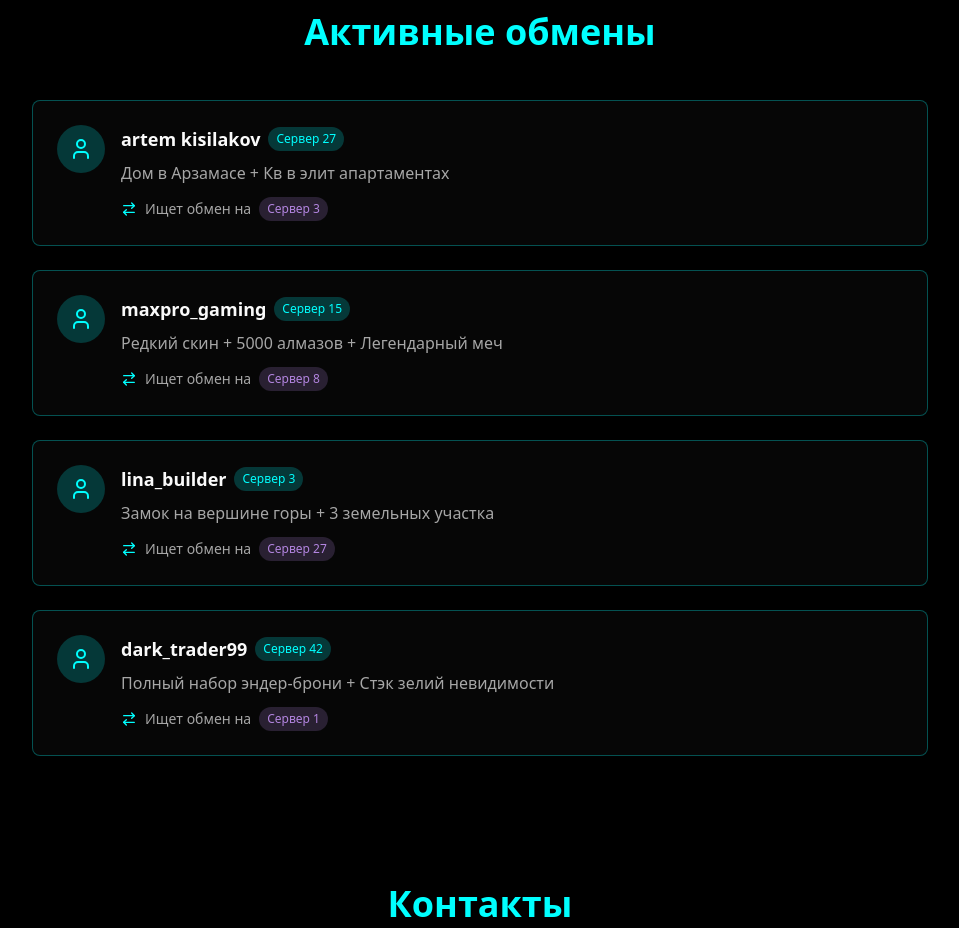
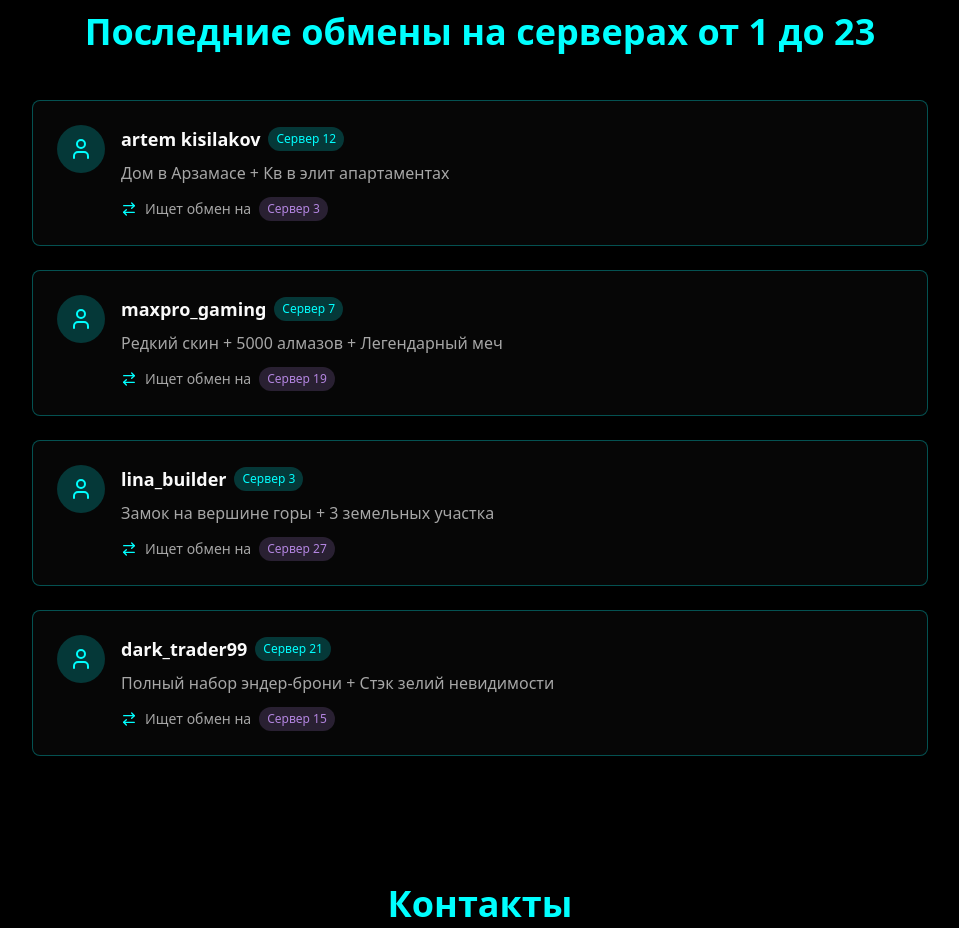
Before and after one commit to pr-poehali-dev/yura-site-kpi-sale-mobile, a React (Vite) app: page / in a window 1280 px wide. Shown: the part 360-1288 px from the top of the page, without its empty margins (160-1119 px from the left). Built offline with nearby package versions, Linux system fonts and the light colour scheme.

Commit message:
Обновление серверов 1-23

```diff
--- a/src/pages/Index.tsx
+++ b/src/pages/Index.tsx
@@ -26,7 +26,7 @@ const Index = () => {
       </div>
 
       <div className="container mx-auto px-4 py-16">
-        <h2 className="text-4xl font-bold text-center mb-12 text-primary">Активные обмены</h2>
+        <h2 className="text-4xl font-bold text-center mb-12 text-primary">Последние обмены на серверах от 1 до 23</h2>
         <div className="max-w-4xl mx-auto">
           <div className="grid md:grid-cols-1 gap-6">
             <Card className="bg-card/50 backdrop-blur-sm p-6 border-primary/30">
@@ -37,7 +37,7 @@ const Index = () => {
                 <div className="flex-1">
                   <div className="flex items-center gap-2 mb-2">
                     <h3 className="text-lg font-semibold">artem kisilakov</h3>
-                    <span className="text-xs px-2 py-1 rounded-full bg-primary/20 text-primary">Сервер 27</span>
+                    <span className="text-xs px-2 py-1 rounded-full bg-primary/20 text-primary">Сервер 12</span>
                   </div>
                   <p className="text-muted-foreground mb-3">Дом в Арзамасе + Кв в элит апартаментах</p>
                   <div className="flex items-center gap-2 text-sm">
@@ -57,13 +57,13 @@ const Index = () => {
                 <div className="flex-1">
                   <div className="flex items-center gap-2 mb-2">
                     <h3 className="text-lg font-semibold">maxpro_gaming</h3>
-                    <span className="text-xs px-2 py-1 rounded-full bg-primary/20 text-primary">Сервер 15</span>
+                    <span className="text-xs px-2 py-1 rounded-full bg-primary/20 text-primary">Сервер 7</span>
                   </div>
                   <p className="text-muted-foreground mb-3">Редкий скин + 5000 алмазов + Легендарный меч</p>
                   <div className="flex items-center gap-2 text-sm">
                     <Icon name="ArrowRightLeft" size={16} className="text-primary" />
                     <span className="text-muted-foreground">Ищет обмен на</span>
-                    <span className="text-xs px-2 py-1 rounded-full bg-secondary/20 text-secondary">Сервер 8</span>
+                    <span className="text-xs px-2 py-1 rounded-full bg-secondary/20 text-secondary">Сервер 19</span>
                   </div>
                 </div>
               </div>
@@ -97,13 +97,13 @@ const Index = () => {
                 <div className="flex-1">
                   <div className="flex items-center gap-2 mb-2">
                     <h3 className="text-lg font-semibold">dark_trader99</h3>
-                    <span className="text-xs px-2 py-1 rounded-full bg-primary/20 text-primary">Сервер 42</span>
+                    <span className="text-xs px-2 py-1 rounded-full bg-primary/20 text-primary">Сервер 21</span>
                   </div>
                   <p className="text-muted-foreground mb-3">Полный набор эндер-брони + Стэк зелий невидимости</p>
                   <div className="flex items-center gap-2 text-sm">
                     <Icon name="ArrowRightLeft" size={16} className="text-primary" />
                     <span className="text-muted-foreground">Ищет обмен на</span>
-                    <span className="text-xs px-2 py-1 rounded-full bg-secondary/20 text-secondary">Сервер 1</span>
+                    <span className="text-xs px-2 py-1 rounded-full bg-secondary/20 text-secondary">Сервер 15</span>
                   </div>
                 </div>
               </div>
```
